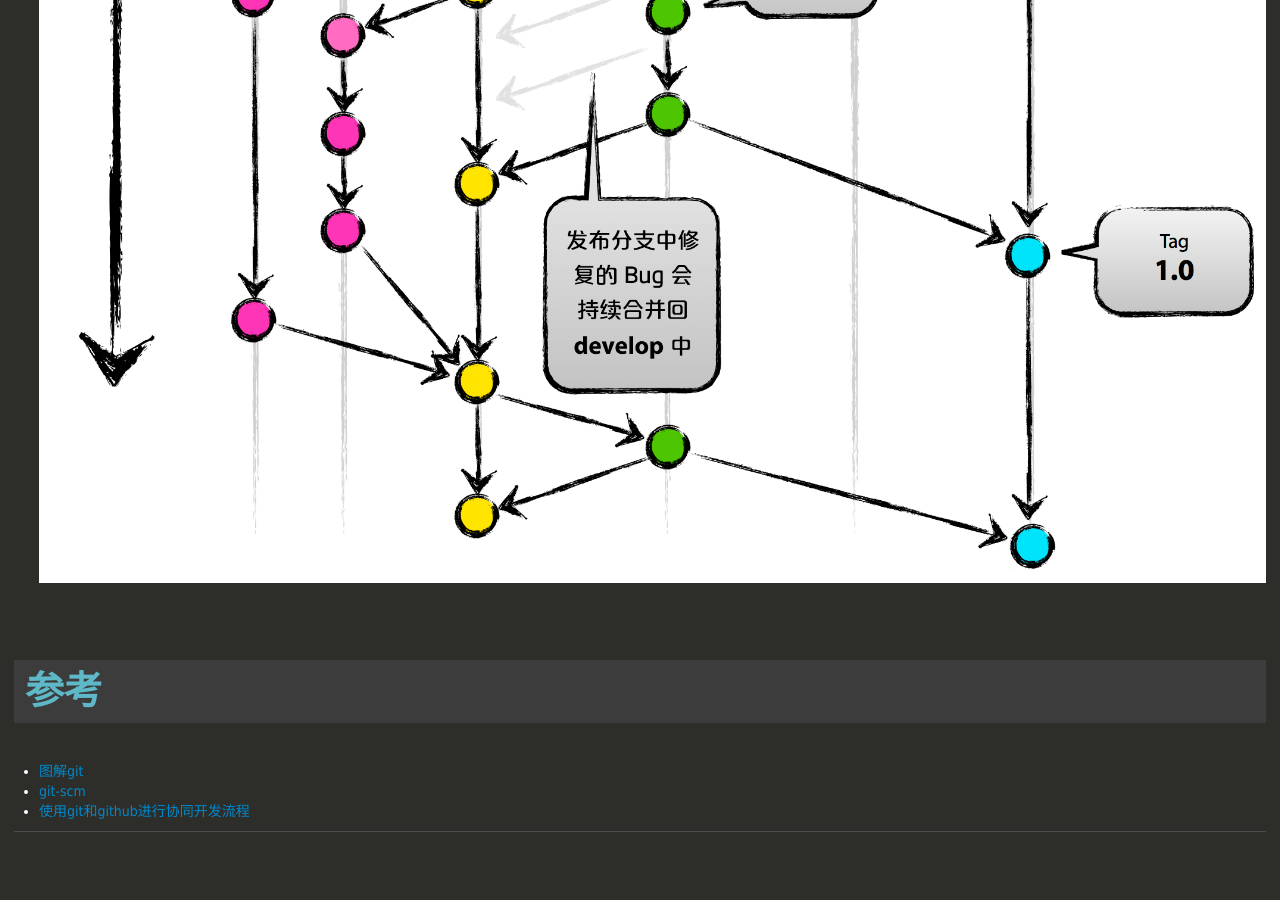
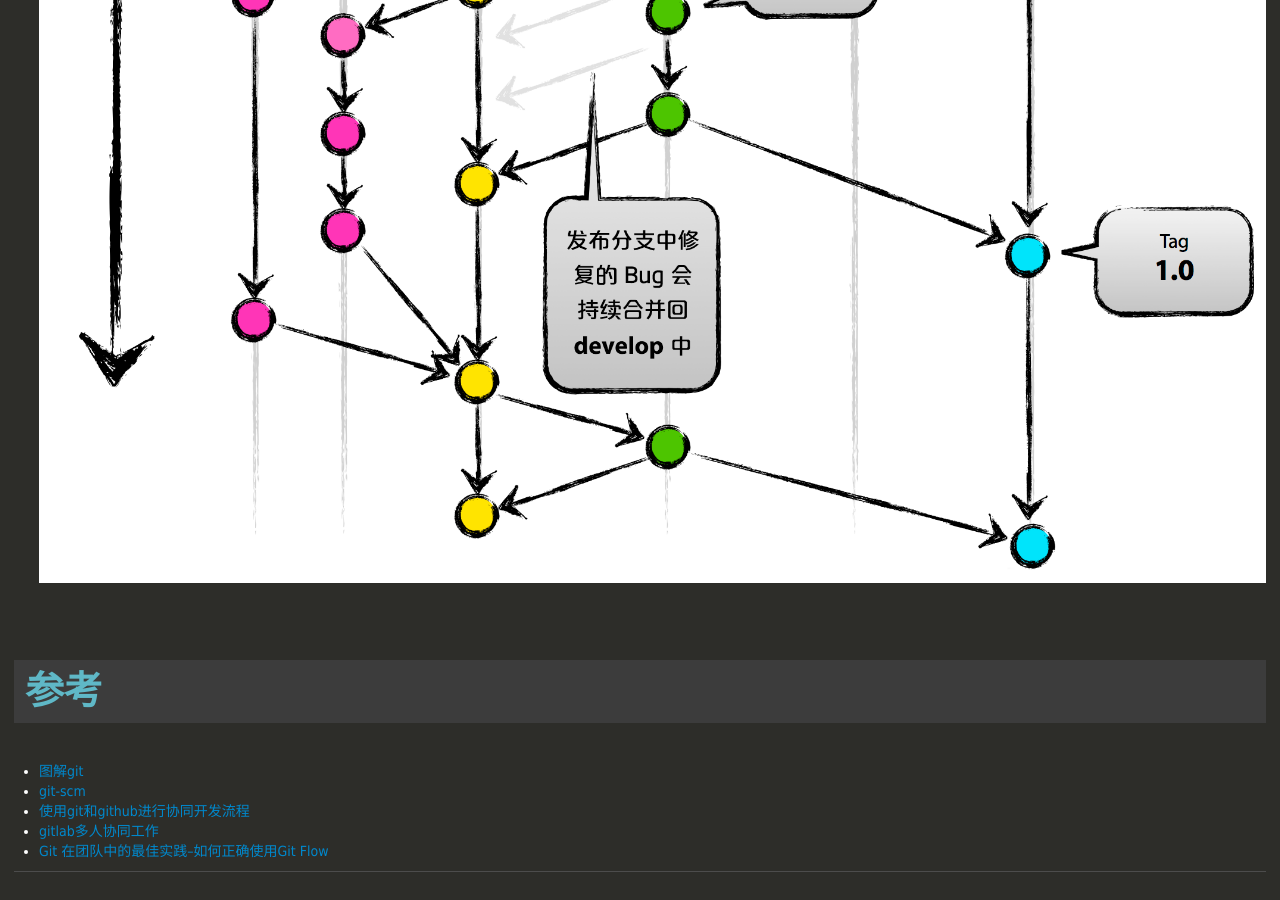
Before and after one commit to will-beta/will-beta.github.io, a Jekyll site: the page built from _posts/2015-9-18-git-note.md, in a window 1280 px wide and 900 px high, scrolled down 2416 px. Built offline with Jekyll 4.4.1, drawn with Linux system fonts in a browser that asks for light colours; nearby versions of some CDN libraries; comment, search, counter and statistics services are not loaded; a style sheet for code colours, icons or effects is not loaded; before the commit the page ends 3276 px from its top, so only the background shows below that.

Commit message:
Update 2015-9-18-git-note.md

```diff
--- a/_posts/2015-9-18-git-note.md
+++ b/_posts/2015-9-18-git-note.md
@@ -49,3 +49,5 @@
  * [图解git](http://kb.cnblogs.com/page/148351/)
  * [git-scm](http://git-scm.com/book/zh/v2)
  * [使用git和github进行协同开发流程](http://livoras.com/post/28)
+ * [gitlab多人协同工作](http://herry2013git.blog.163.com/blog/static/219568011201341111240751)
+ * [Git 在团队中的最佳实践--如何正确使用Git Flow](http://www.cnblogs.com/cnblogsfans/p/5075073.html)
```
